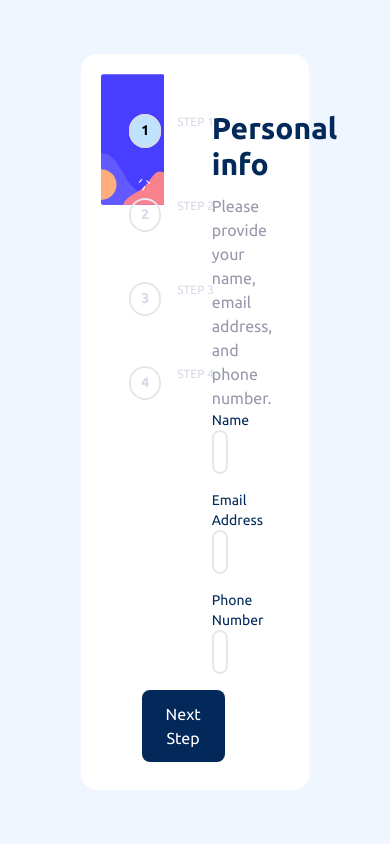
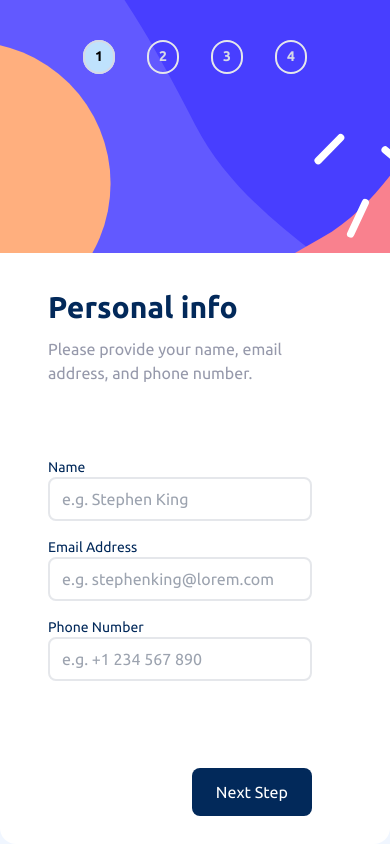
Before and after one commit to rachel-soon/multi-step-form, a Vue app in the folder form-project/: page / in a window 390 px wide. Built offline with nearby package versions, Linux system fonts and the light colour scheme.

Commit message:
feat: mobile layout

```diff
--- a/form-project/src/App.vue
+++ b/form-project/src/App.vue
@@ -3,7 +3,7 @@ import Form from './views/Form.vue'
 </script>
 
 <template>
-  <div class="h-screen flex items-center justify-center">
+  <div class="h-screen flex md:items-center md:justify-center">
     <Form></Form>
   </div>
 </template>
--- a/form-project/src/assets/main.css
+++ b/form-project/src/assets/main.css
@@ -10,7 +10,7 @@ body {
 }
 
 .form-body {
-  @apply bg-white w-7/12 rounded-2xl grid grid-cols-3 p-5;
+  @apply bg-white md:w-7/12 rounded-2xl grid md:grid-cols-3 md:p-5 pb-5;
 }
 
 .form-body__form {
--- a/form-project/src/components/SideNavbar/SideNavbar.vue
+++ b/form-project/src/components/SideNavbar/SideNavbar.vue
@@ -3,9 +3,9 @@ import SideNavbarStep from './SideNavbarStep.vue'
 </script>
 
 <template>
-  <div class="navbar">
-    <div class="navbar__steps p-3 pt-10">
-      <div v-for="num in 4">
+  <div class="navbar col-span-3 md:col-span-1">
+    <div class="navbar__steps p-3 pt-10 flex md:flex-col justify-center">
+      <div v-for="num in 4" :key="num">
         <SideNavbarStep class="mb-8" :step-num="num"></SideNavbarStep>
       </div>
     </div>
@@ -20,4 +20,12 @@ import SideNavbarStep from './SideNavbarStep.vue'
   background-repeat: no-repeat;
   height: 500px;
 }
+
+@media only screen and (max-width: 600px) {
+  .navbar {
+    background-image: url('@/assets/img/bg-sidebar-mobile.svg');
+    background-size: cover;
+    height: auto;
+  }
+}
 </style>
--- a/form-project/src/components/SideNavbar/SideNavbarStep.vue
+++ b/form-project/src/components/SideNavbar/SideNavbarStep.vue
@@ -37,7 +37,7 @@ const getStepTitle = computed(() => {
         {{ stepNum }}
       </span>
     </div>
-    <div class="flex flex-col text-white">
+    <div class="md:flex flex-col text-white hidden">
       <div class="uppercase text-xs text-light-gray">Step {{ stepNum }}</div>
       <div class="uppercase -mt-1 font-medium tracking-wider text-sm">{{ getStepTitle }}</div>
     </div>
```
